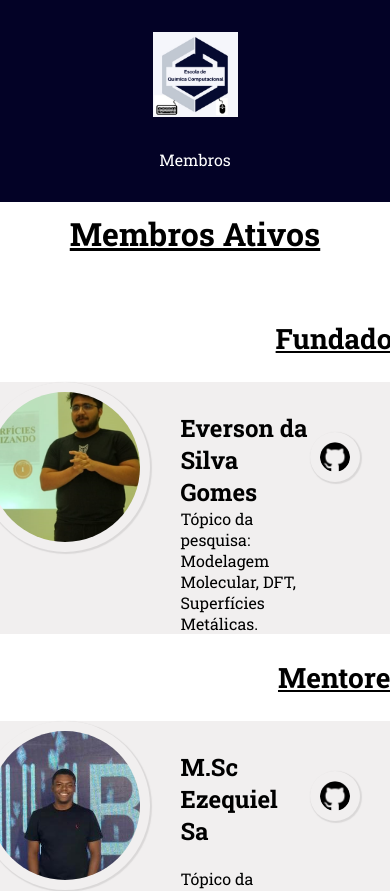
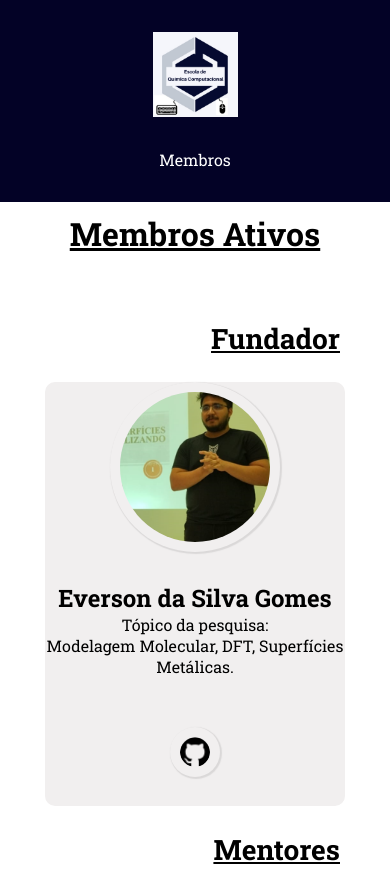
Before and after one commit to escola-quimica/Projeto-Quimica, a React (Vite) app: page /membros in a window 390 px wide. Shown: the top 891 px of the page. Built offline with nearby package versions, Linux system fonts and the light colour scheme.

Commit message:
Add files via upload

```diff
--- a/src/Components/Pages/Membros.css
+++ b/src/Components/Pages/Membros.css
@@ -71,7 +71,7 @@
   border-radius: 50%;
 }
 
-@media screen and (max-width: px) {
+@media screen and (max-width: 768px) {
   .container
   {
     display: grid;
@@ -93,7 +93,7 @@
   }
 }
 
-@media screen and (max-width: 768px) {
+@media screen and (max-width: 689px) {
   .container
   {
     display: grid;
@@ -103,14 +103,23 @@
 
   .container .card
   {
+    text-align: center;
     background-color: rgb(241, 239, 239);
     margin: 10px;
     border-radius: 10px;
     display: grid;
-    grid-template-columns: 200px auto 100px;
-    grid-template-rows: 1fr 1fr;
-    grid-template-areas: "f n c"
-                         "f a c";
+    grid-template-columns: 300px;
+    grid-template-rows: 1fr 1fr auto auto auto;
+    grid-template-areas: "f "
+                         "f "
+                         "n "
+                         "a "
+                         "c ";
     margin-bottom: 10px;
   }
+
+  .container .card img{
+    margin-right: auto;
+    margin-left: auto;
+  }
 }
```
